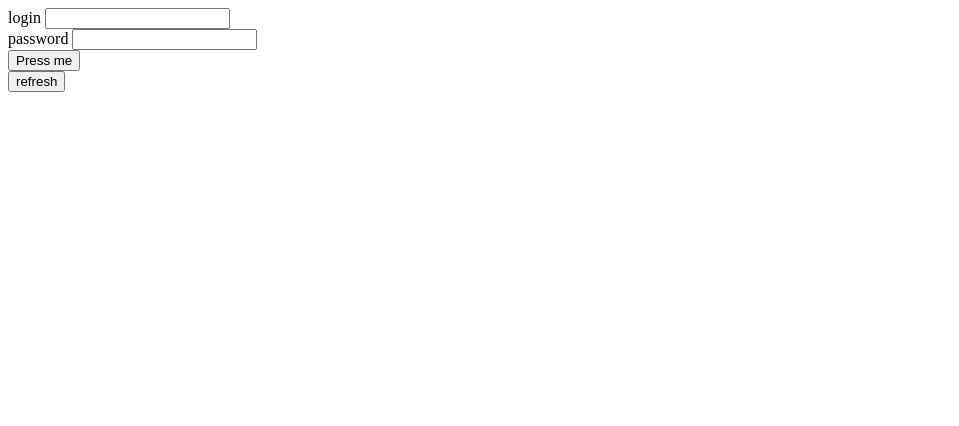
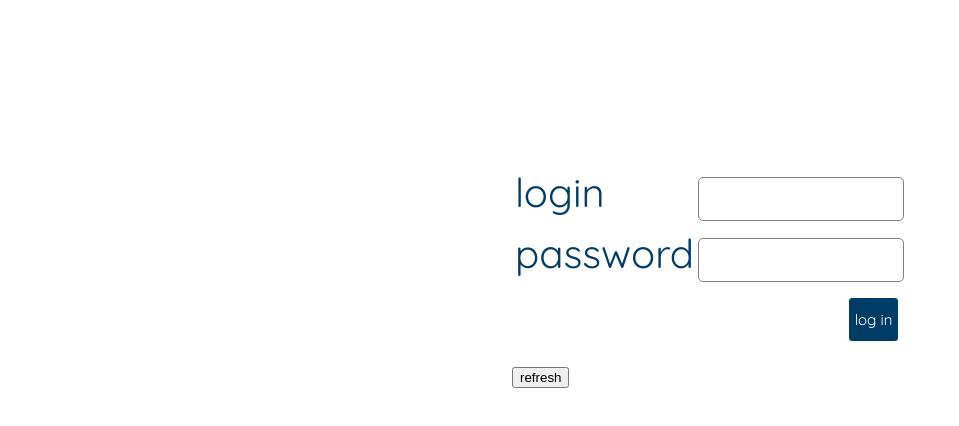
Before and after one commit to botMessengerEng/Doktorki, an Angular app: page / in a window 1280 px wide. Shown: the top 426 px of the page, without its empty margins (0-959 px from the left). Built offline with nearby package versions, Linux system fonts and the light colour scheme.

Commit message:
dzialajace_logowanie

```diff
--- a/src/app/log/log.component.css
+++ b/src/app/log/log.component.css
@@ -0,0 +1,63 @@
+.check-pass {
+    position: absolute;
+    margin: auto;
+    background-color: white;
+    color:  #003d66;
+    margin: 0;
+    position: absolute;
+    top: 20%;
+    left: 40%;
+    font-size: 40px;
+    font-family: 'Quicksand', sans-serif;
+}
+
+input {
+    height: 40px;
+}
+
+.input-style {
+    border: 0.3px solid grey;
+    border-radius: 5px;
+    list-style-type: none;
+    min-width: 200px;
+
+}
+
+.input-style:hover{
+    border: 0.3px solid   #002e4d;
+    border-radius: 5px;
+
+
+}
+.input-style:focus{
+    background-color:     #002e4d;
+    border: 0.3px solid   #002e4d;
+    border-radius: 5px;
+    font-size: 16px;
+    color:white;
+        font-family: 'Quicksand', sans-serif;
+
+}
+
+.check-button {
+    padding-top: 3%;
+    padding-bottom: 3%;
+    text-align: center;
+    background-color:  #003d66;
+    border: 1px solid white;
+    border-radius: 4px;
+    font-size: 15px;
+    color:white;
+    margin-left: 85%;
+    font-family: 'Quicksand', sans-serif;
+}
+.check-button:hover {
+    padding-top: 3%;
+    padding-bottom: 3%;
+    text-align: center;
+    background-color:   #002e4d;
+    border: 1px solid white;
+    border-radius: 4px;
+    font-size: 15px;
+    color:white;
+}
--- a/src/app/log/log.component.html
+++ b/src/app/log/log.component.html
@@ -1,11 +1,18 @@
- <div>login
-    <input type='text'
-            [(ngModel)]='loginInput' />
-</div>
-<div>password
-    <input type='text'
+ <div class='check-pass'>
+ <div><table>
+
+
+         <tr>
+         <td>login</td>
+     <td><input class='input-style' type='text'
+            [(ngModel)]='loginInput' /> </td>
+</tr><tr><td>password</td>
+  <td><input class='input-style' type='text'
             [(ngModel)]='passwordInput' />
+</td></tr></table>
+
 </div>
 
-<div><button (click) = 'check()' >Press me</button></div>
+<div class='s'><button class='check-button' (click) = 'check()' >log in</button></div>
 <div><button (click) = 'refresh()' >refresh</button></div>
+</div>
--- a/src/app/log/log.component.ts
+++ b/src/app/log/log.component.ts
@@ -19,12 +19,14 @@ export class LogComponent {
     passwordInput: string;
     admin: string = 'admin';
     users: User[];
-    resMessage: any;
+    resMessage: string;
     private _server = '/log';
 
     constructor(private _logService: LogService) {}
     check() {
-    this._logService.postQuery('admin')
+    this._logService.postQuery({
+        login: 'admin'
+    })
             .subscribe(
                 res => this.resMessage = res); // powinno dzialac
     }
@@ -32,22 +34,4 @@ export class LogComponent {
     refresh() {
         console.log(this.resMessage);
     }
-/*
-    check () {
-        this._logService.getUsers()
-            .subscribe(
-                users => this.users = users,
-                err => this.errorMessage = <any>err);
-
-        if ( this.users.find(()=>this.loginInput = ))
-
-        if (this.loginInput === this.admin
-            && this.loginInput === this.admin) {
-                alert('zalogowany');
-        }
-        else {
-            alert('bledne haslo');
-        }
-    }
-    */
 }
--- a/src/app/log/log.service.ts
+++ b/src/app/log/log.service.ts
@@ -14,9 +14,9 @@ export class LogService {
     private _dataBaseUrl = 'http://localhost:3000/log';
     constructor (private _http: Http) {}
 
-    postQuery(message: string): Observable<string> {
+    postQuery(message: any): Observable<string> {
         return this._http.post(this._dataBaseUrl, message)
-            //.map((response: Response) => response.toString())
+            .map((response: Response) => response.json())
             .do(data => console.log('All: ' + JSON.stringify(data)))
             .catch(this.handlerError);
     }
--- a/src/index.html
+++ b/src/index.html
@@ -7,6 +7,8 @@
 
   <meta name="viewport" content="width=device-width, initial-scale=1">
   <link rel="icon" type="image/x-icon" href="favicon.ico">
+<link href="https://fonts.googleapis.com/css?family=Quicksand" rel="stylesheet">
+
 </head>
 <body>
   <app-log>Loading...</app-log>
```
Also changed, not shown: src/server/server.ts (+16 -10 lines), src/server/ss.js (deleted), 1 other file (tests, documents, lock files or other folders).
